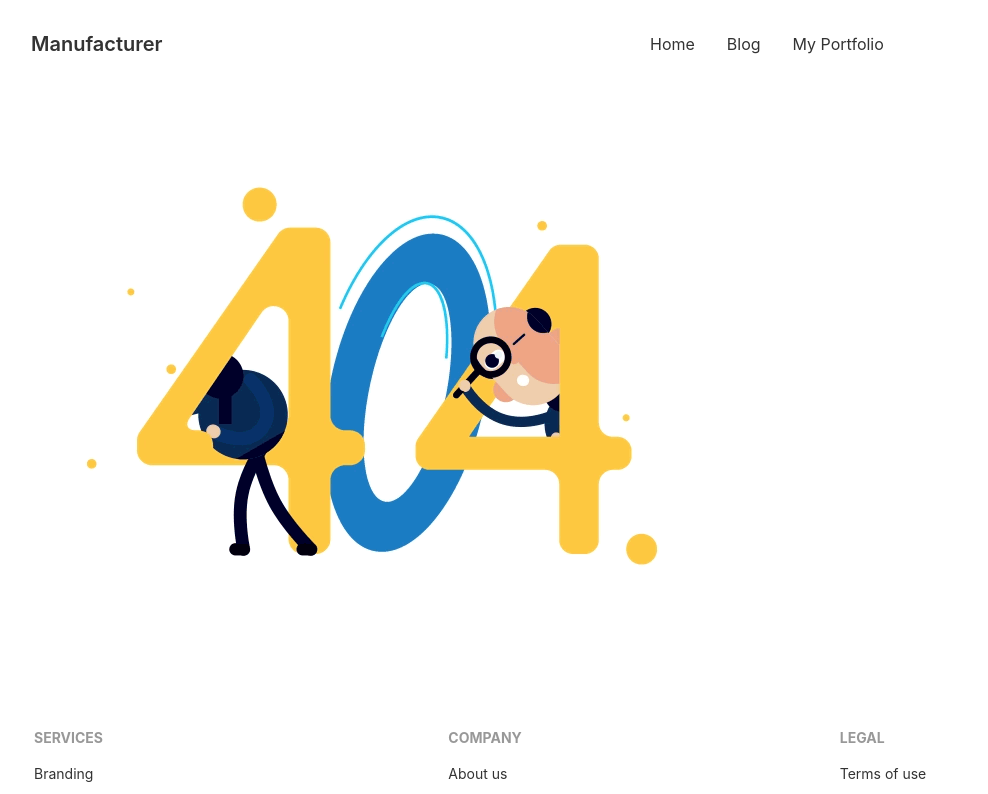
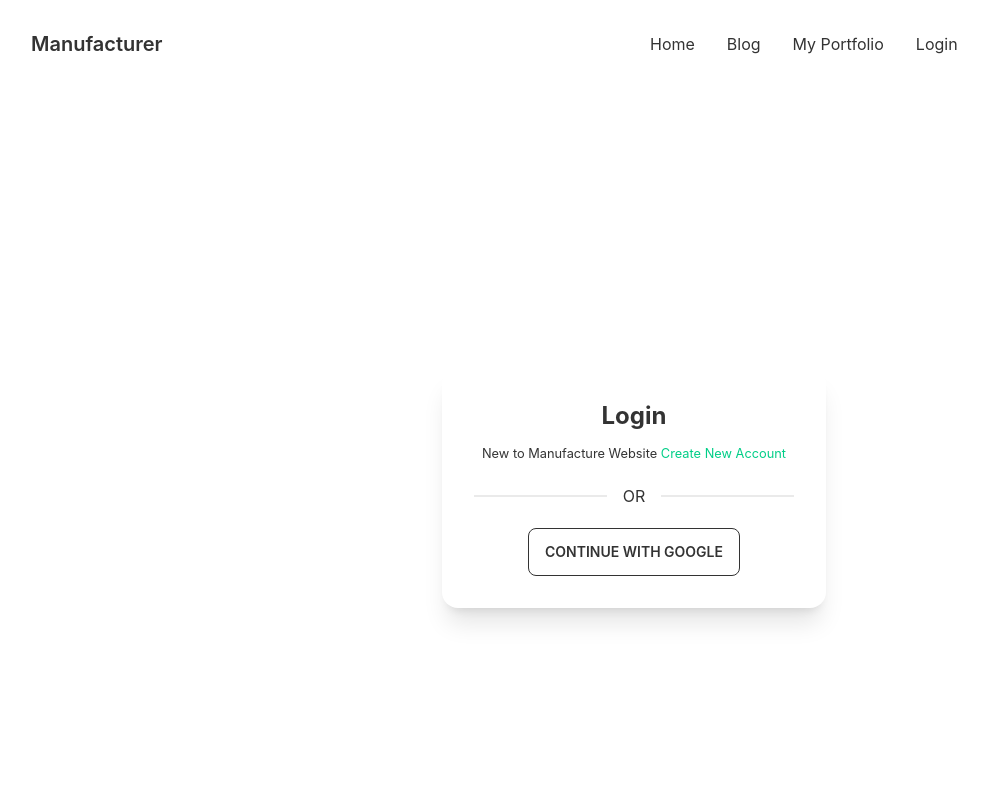
Before and after one commit to monirakandha/manufecture-client-side, a React (Create React App) app: page /login in a window 1280 px wide. Shown: the top 794 px of the page, without its empty margins (6-994 px from the left). Built offline with nearby package versions, Linux system fonts and the light colour scheme; no server answers.

Commit message:
login with google done

```diff
--- a/package.json
+++ b/package.json
@@ -3,12 +3,17 @@
   "version": "0.1.0",
   "private": true,
   "dependencies": {
+    "@heroicons/react": "^1.0.6",
     "@testing-library/jest-dom": "^5.16.4",
     "@testing-library/react": "^13.2.0",
     "@testing-library/user-event": "^13.5.0",
     "daisyui": "^2.15.0",
+    "firebase": "^9.8.1",
     "react": "^18.1.0",
     "react-dom": "^18.1.0",
+    "react-firebase-hooks": "^5.0.3",
+    "react-hook-form": "^7.31.2",
+    "react-icons": "^4.3.1",
     "react-router-dom": "^6.3.0",
     "react-scripts": "5.0.1",
     "web-vitals": "^2.1.4"
--- a/src/App.js
+++ b/src/App.js
@@ -7,6 +7,7 @@ import Home from './Pages/Home/Home/Home';
 import Blog from './Pages/Blog/Blog';
 import MyPortfolio from './Pages/My Portfolio/MyPortfolio';
 import NotFound from './Pages/Shared/NotFound/NotFound';
+import Login from './Pages/Login/Login';
 
 function App() {
   return (
@@ -17,6 +18,7 @@ function App() {
       <Route path='/' element={<Home></Home>}></Route>
       <Route path='/blog' element={<Blog></Blog>}></Route>
       <Route path='/myportfolio' element={<MyPortfolio></MyPortfolio>}></Route>
+      <Route path='/login' element={<Login></Login>}></Route>
       <Route path='*' element={<NotFound></NotFound>} ></Route>
       </Routes>
       <Footer></Footer>
--- a/src/Pages/Home/BusinessSummary/BusinessSummary.js
+++ b/src/Pages/Home/BusinessSummary/BusinessSummary.js
@@ -1,5 +1,5 @@
 import React from 'react';
-
+import { BsFillEmojiSmileFill } from "react-icons/bs";
 const BusinessSummary = () => {
     return (
         <div className='mt-10 mb-10'>
@@ -12,7 +12,8 @@ const BusinessSummary = () => {
                 <div>
                 <div className="stats shadow bg-slate-900">
                 <div className="stat">
-                    <div className="stat-value text-primary">7,400</div>
+
+                    <div className="stat-value text-primary text-center">  <BsFillEmojiSmileFill></BsFillEmojiSmileFill> 7,400</div>
                     <div className="stat-title text-white font-bold">Happy Customer</div>
                 </div>
                 </div>
--- a/src/Pages/Home/Hero/Hero.js
+++ b/src/Pages/Home/Hero/Hero.js
@@ -6,9 +6,9 @@ const Hero = () => {
     return (
         <div className="hero min-h-screen">
         <div className="hero-content flex-col lg:flex-row-reverse">
-          <img src={Banner} className="max-w-sm rounded-lg shadow-2xl" />
+          <img src={Banner} className="w-50 md:w-48 lg:w-80 rounded-lg shadow-2xl" />
           <div>
-            <h1 className="text-5xl font-bold text-left">High-Performance Machines Tools For Profitable Solutions</h1>
+            <h1 className="text-2xl md:text-3xl lg:text-5xl font-bold text-left">High-Performance Machines Tools For Profitable Solutions</h1>
             <p className="py-6 text-left text-2xl">
             Custom Solutions to Suit Your Need
             </p>
--- a/src/Pages/Home/OurProduction/OurProduction.js
+++ b/src/Pages/Home/OurProduction/OurProduction.js
@@ -4,8 +4,7 @@ const OurProduction = () => {
     return (
         <div className='mt-10'>
             <h1 className="text-5xl font-bold">Our Production</h1>
-            <h2 className='text-2xl mt-10'>The manufacture of industrial equipment requires a vast knowledge base of
-processes and understanding of fundamental concepts.</h2>
+            <h2 className='text-2xl mt-10'>The manufacture of industrial equipment requires a vast knowledge base of processes and understanding of fundamental concepts.</h2>
         </div>
     );
 };
--- a/src/Pages/Home/OurReview/OurReview.js
+++ b/src/Pages/Home/OurReview/OurReview.js
@@ -9,7 +9,7 @@ const OurReview = () => {
             <h2 className='text-2xl mt-10'>We are provide original with affordable price tools that will help anyone for grow business and work</h2>
             <div className="grid grid-cols-1 md:grid-cols-6 lg:grid-cols-3 mt-10 gap-4 mb-20">
                 {/* first  */}
-            <div class="card w-96 bg-base-100 shadow-xl">
+            <div class="card bg-base-100 shadow-xl">
             <figure class="px-10 pt-10">
                 <img src={One} alt="Shoes" class="rounded-xl" />
             </figure>
@@ -28,7 +28,7 @@ const OurReview = () => {
             </div>
             </div>
             {/* second  */}
-            <div class="card w-96 bg-base-100 shadow-xl">
+            <div class="card bg-base-100 shadow-xl">
             <figure class="px-10 pt-10">
                 <img src={Two} alt="Shoes" class="rounded-xl" />
             </figure>
@@ -47,7 +47,7 @@ const OurReview = () => {
             </div>
             </div>
             {/* third  */}
-            <div class="card w-96 bg-base-100 shadow-xl">
+            <div class="card bg-base-100 shadow-xl">
             <figure class="px-10 pt-10">
                 <img src={Three} alt="Shoes" class="rounded-xl" />
             </figure>
--- /dev/null
+++ b/src/Pages/Login/Login.js
@@ -0,0 +1,24 @@
+import React from 'react';
+import { Link } from 'react-router-dom';
+import {useSignInWithGoogle } from 'react-firebase-hooks/auth';
+import auth from '../../firebase.init';
+const Login = () => {
+    const [signInWithGoogle, user, loading, error] = useSignInWithGoogle(auth);
+    if(user){
+        console.log(user);
+    }
+    return (
+        <div className='flex h-screen justify-center items-center'>
+            <div class="card w-96 bg-base-100 shadow-xl">
+  <div class="card-body items-center text-center">
+  <h2 className="text-center text-2xl font-bold">Login</h2>
+  <p><small>New to Manufacture Website <Link className='text-primary' to="/signup">Create New Account</Link></small></p>
+<div className="divider">OR</div>
+<button onClick={() => signInWithGoogle()} className="btn btn-outline">Continue with Google</button>
+</div>
+</div>
+</div>
+    );
+};
+
+export default Login;
--- a/src/Pages/My Portfolio/Hero.js
+++ b/src/Pages/My Portfolio/Hero.js
@@ -7,7 +7,7 @@ const Hero = () => {
         <div className="hero-content flex-col lg:flex-row-reverse">
           <img src={HeroBg} className="max-w-sm rounded-lg shadow-2xl" />
           <div>
-            <h1 className="text-9xl font-bold text-left">Development</h1>
+            <h1 className="text-2xl md:text-6xl lg:text-9xl font-bold text-left">Development</h1>
             <p className="py-6 text-left text-2xl">
             There are many variations of passages but the majority have suffered alteration.There are many variations of passages but the majority have suffered alteration.
             </p>
--- /dev/null
+++ b/src/Pages/Shared/LoadingCompoment/LoadingCompoment.js
@@ -0,0 +1,13 @@
+import React from 'react';
+
+const LoadingCompoment = () => {
+    return (
+        <div>
+        <div className='h-screen flex justify-center items-center'>
+            <button class="btn loading">loading</button>
+        </div>
+        </div>
+    );
+};
+
+export default LoadingCompoment;
--- a/src/Pages/Shared/Navbar/Navbar.js
+++ b/src/Pages/Shared/Navbar/Navbar.js
@@ -1,8 +1,11 @@
 import React from 'react';
 import { Link } from 'react-router-dom';
 import PrimaryButton from '../PrimaryButton/PrimaryButton';
+import { useAuthState } from "react-firebase-hooks/auth";
+import auth from '../../../firebase.init';
 
 const Navbar = () => {
+    const [user, loading, error] = useAuthState(auth);
     return (
         <div className="navbar bg-base-100 p-5">
         <div className="navbar-start">
@@ -22,6 +25,15 @@ const Navbar = () => {
             <li><Link to="/">Home</Link></li>
             <li><Link to="/blog">Blog</Link></li>
             <li><Link to="/myportfolio">My Portfolio</Link></li>
+            <li>
+        {user ? (
+          <button class="btn btn-active btn-ghost" onClick={logout}>
+            Sign Out
+          </button>
+        ) : (
+          <Link to="/login">Login</Link>
+        )}
+      </li>
             </ul>
         </div>
         </div>
--- /dev/null
+++ b/src/Pages/Singnup/Singnup.js
@@ -0,0 +1,11 @@
+import React from 'react';
+
+const Singnup = () => {
+    return (
+        <div>
+            <h2>This is Singup Page</h2>
+        </div>
+    );
+};
+
+export default Singnup;
--- /dev/null
+++ b/src/firebase.init.js
@@ -0,0 +1,28 @@
+// Import the functions you need from the SDKs you need
+import { initializeApp } from "firebase/app";
+import {getAuth} from 'firebase/auth';
+// TODO: Add SDKs for Firebase products that you want to use
+// https://firebase.google.com/docs/web/setup#available-libraries
+
+// Your web app's Firebase configuration
+// const firebaseConfig = {
+//   apiKey: process.env.REACT_APP_apiKey,
+//   authDomain: process.env.RREACT_APP_authDomain,
+//   projectId: process.env.REACT_APP_projectId,
+//   storageBucket: process.env.REACT_APP_storageBucket,
+//   messagingSenderId: process.env.REACT_APP_messagingSenderId,
+//   appId: process.env.REACT_APP_appId,
+// };
+const firebaseConfig = {
+  apiKey: "AIzaSyB-Lb77wAF_kn9ud59_bIZFeu-b30CDH_I",
+  authDomain: "manufacture-portal.firebaseapp.com",
+  projectId: "manufacture-portal",
+  storageBucket: "manufacture-portal.appspot.com",
+  messagingSenderId: "623218469069",
+  appId: "1:623218469069:web:d4e089ae7388531abe6184"
+};
+
+// Initialize Firebase
+const app = initializeApp(firebaseConfig);
+const auth = getAuth(app);
+export default auth;
```
Also changed, not shown: 1 other file (tests, documents, lock files or other folders).
